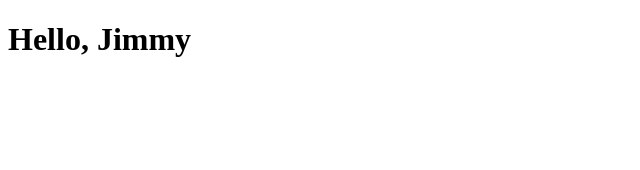
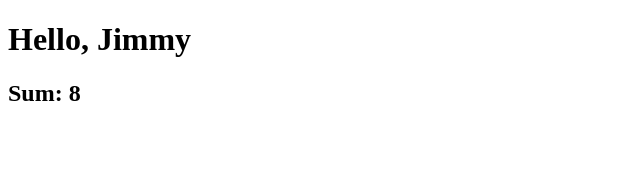
Before and after one commit to GAutuori94/jsx-exercises, a React (Create React App) app: page / in a window 1280 px wide. Shown: the top 170 px of the page, without its empty margins (0-640 px from the left). Built offline with nearby package versions, Linux system fonts and the light colour scheme.

Commit message:
feat: Calculator component added

```diff
--- a/src/App.js
+++ b/src/App.js
@@ -1,4 +1,5 @@
 import React from 'react';
+import { Calculator } from './Calcs';
 import { HelloWorld } from './Hello';
 
 export default class App extends React.Component {
@@ -6,6 +7,7 @@ export default class App extends React.Component {
         return (
             <div>
                 <HelloWorld name="Jimmy" />
+                <Calculator a={4} b={4}/>
             </div>
         )
     }
--- /dev/null
+++ b/src/Calcs.js
@@ -0,0 +1,24 @@
+import React from "react";
+
+export class Calculator extends React.Component {
+
+    constructor(props) {
+        super(props);
+
+        this.state = {
+            a: this.props.a,
+            b: this.props.b
+        }
+    }
+
+     sum = () => {
+        let n1 = this.state.a;
+        let n2 = this.state.b;
+
+        return n1 + n2;
+    }
+
+    render() {
+        return <h2>Sum: {this.sum()}</h2>
+    }
+}
```
